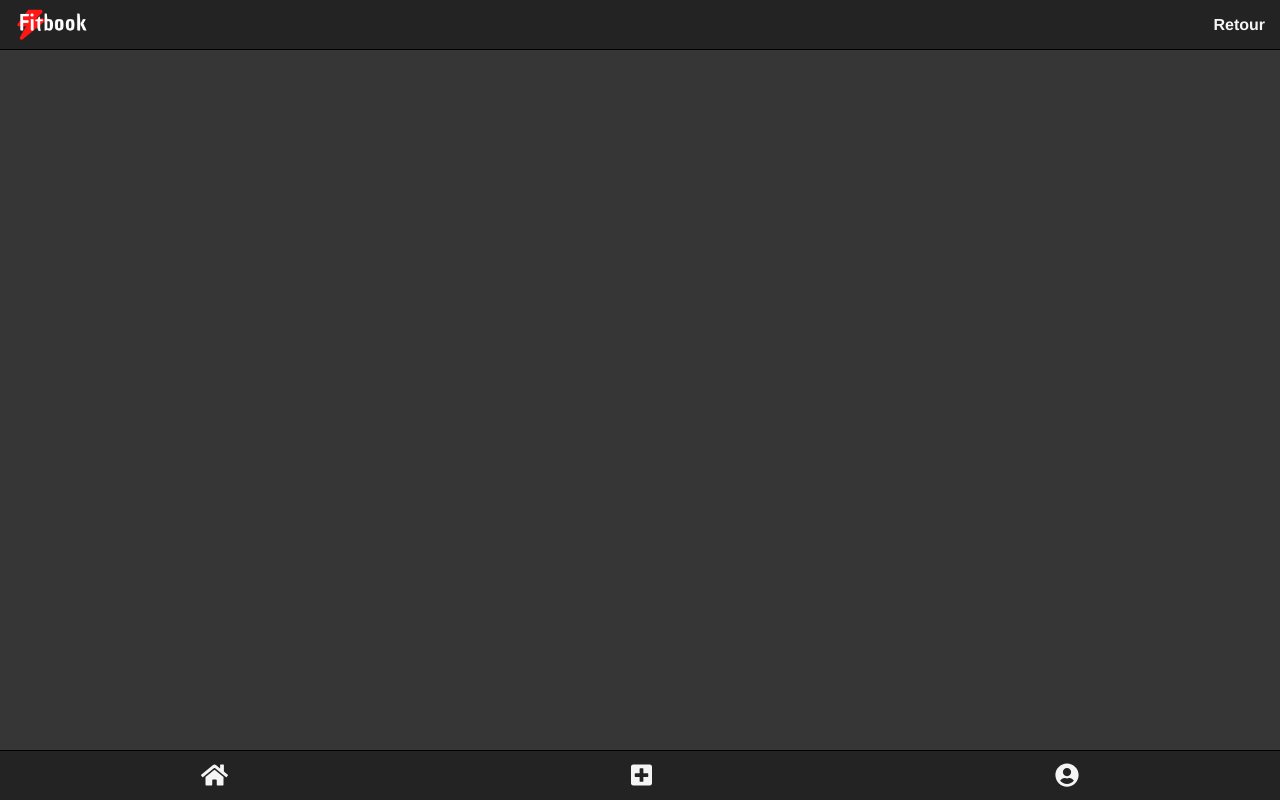
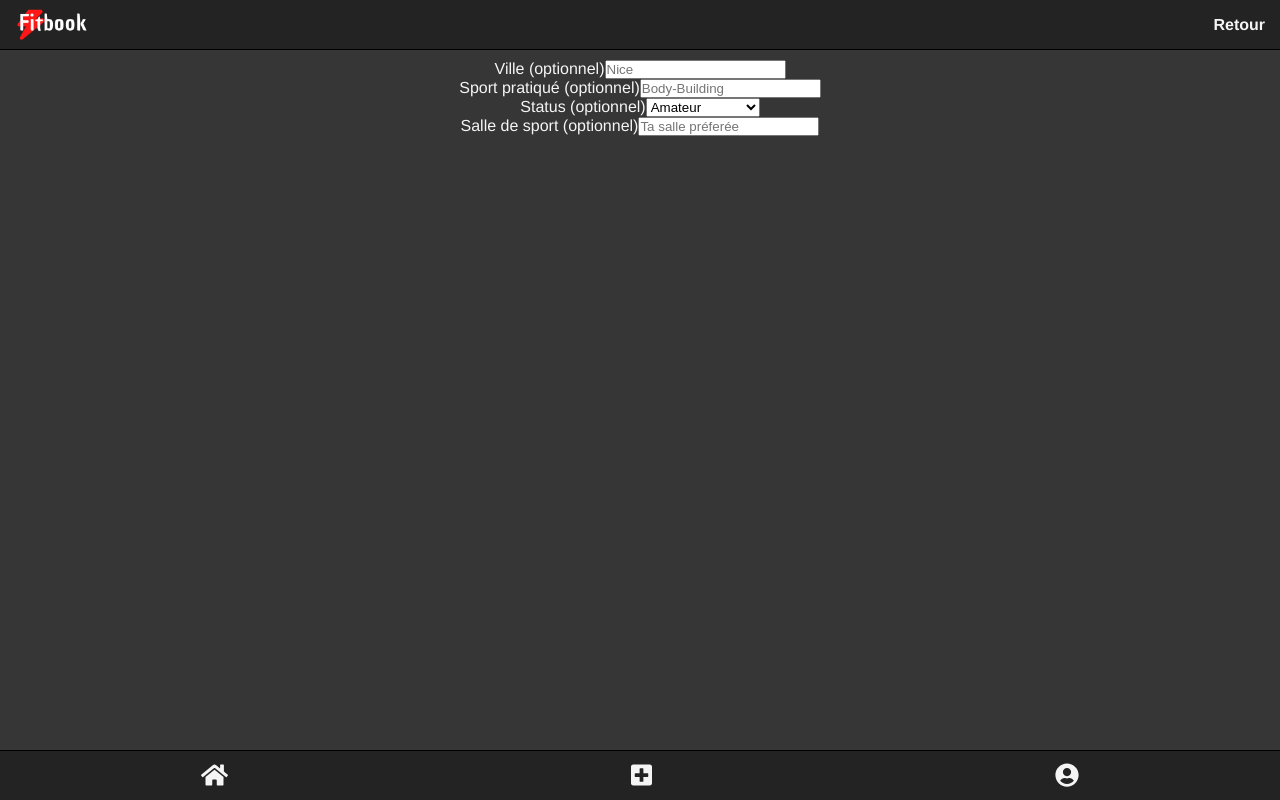
Before and after one commit to chaoukifrej/Fitbook, a Vue app: page /Perso in a window 1280 px wide. Built offline with nearby package versions, Linux system fonts and the light colour scheme.

Commit message:
Page Connexion ok

```diff
--- a/src/views/Connexion.vue
+++ b/src/views/Connexion.vue
@@ -2,6 +2,7 @@
   <div class="connexion">
     <Header />
     <div class="containerConnexion">
+      <h2>Connexion</h2>
       <form action="" method="">
         <div class="email">
           <label for="email">Email</label>
@@ -21,6 +22,7 @@
       </form>
     </div>
     <div class="containerInscription">
+      <h2>Inscription</h2>
       <form action="" method="">
         <div class="nom">
           <label for="nom">Nom</label>
@@ -54,6 +56,7 @@
             required
           />
         </div>
+
         <input type="submit" value="S'incrire" />
       </form>
     </div>
@@ -79,6 +82,10 @@ export default {
   width: 90%;
   margin: 20px 5%;
   padding: 0 10px;
+  h2 {
+    font-size: 1.3rem;
+    margin: 10px 0 0;
+  }
   form {
     display: flex;
     flex-direction: column;
@@ -91,7 +98,9 @@ export default {
         margin: 15px 0 5px 5px;
         font-size: 0.9rem;
       }
-      input {
+      input,
+      select {
+        width: 75vw;
         padding: 5px;
         border: 2px solid whitesmoke;
         border-radius: 5px;
--- a/src/views/Perso.vue
+++ b/src/views/Perso.vue
@@ -1,6 +1,31 @@
 <template>
   <div class="perso">
     <Header />
+    <div class="amodifier">
+      <div class="ville">
+        <label for="ville">Ville <span class="opt">(optionnel)</span> </label>
+        <input type="text" placeholder="Nice" />
+      </div>
+      <div class="sport">
+        <label for="sport"
+          >Sport pratiqué <span class="opt">(optionnel)</span></label
+        >
+        <input type="text" placeholder="Body-Building" />
+      </div>
+      <div class="status">
+        <label for="status">Status <span class="opt">(optionnel)</span></label>
+        <select name="status" id="status">
+          <option value="amateur">Amateur</option>
+          <option value="pro">Professionnelle</option>
+        </select>
+      </div>
+      <div class="salleSport">
+        <label for="salleSport"
+          >Salle de sport <span class="opt">(optionnel)</span>
+        </label>
+        <input type="text" placeholder="Ta salle préferée" />
+      </div>
+    </div>
     <Footer />
   </div>
 </template>
```
